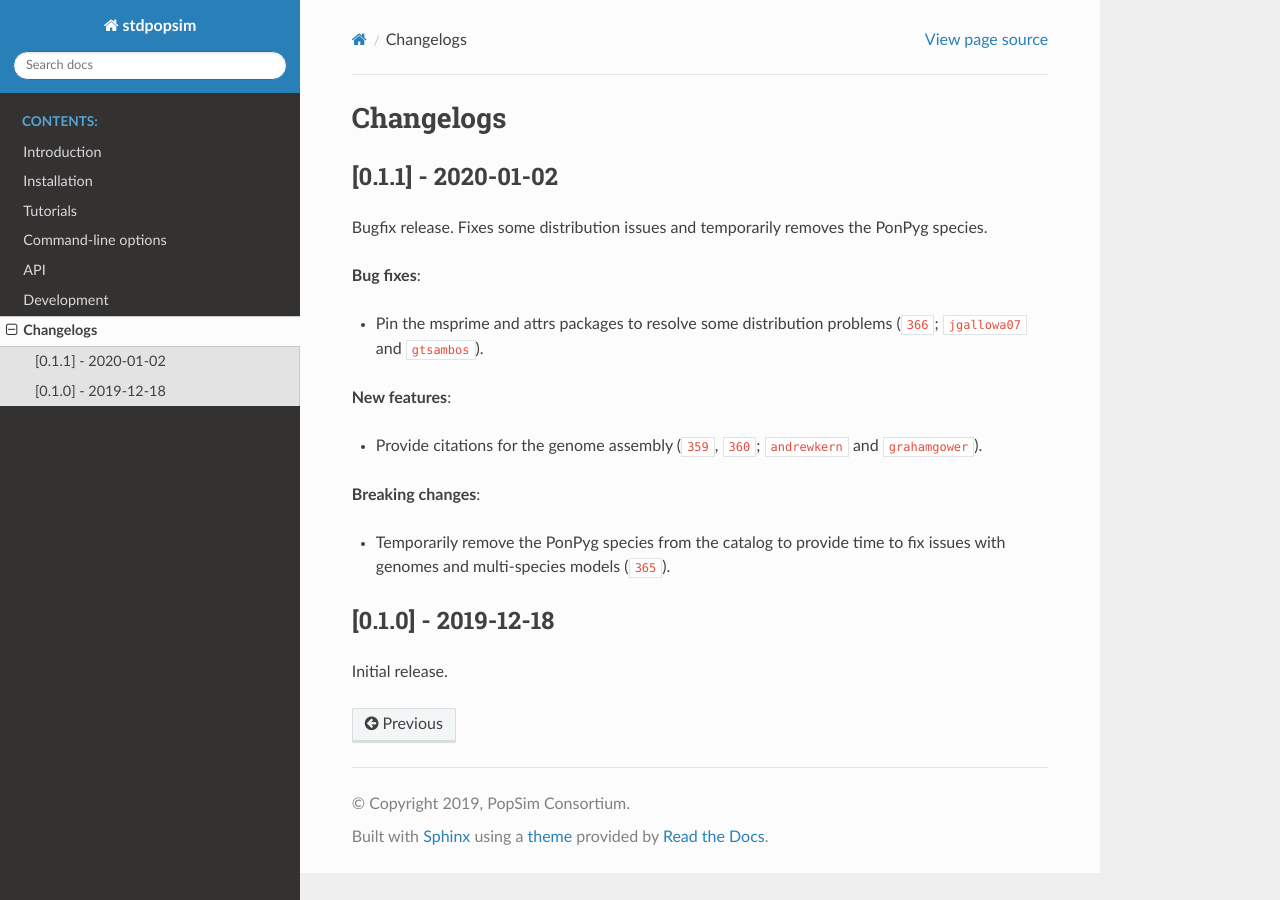
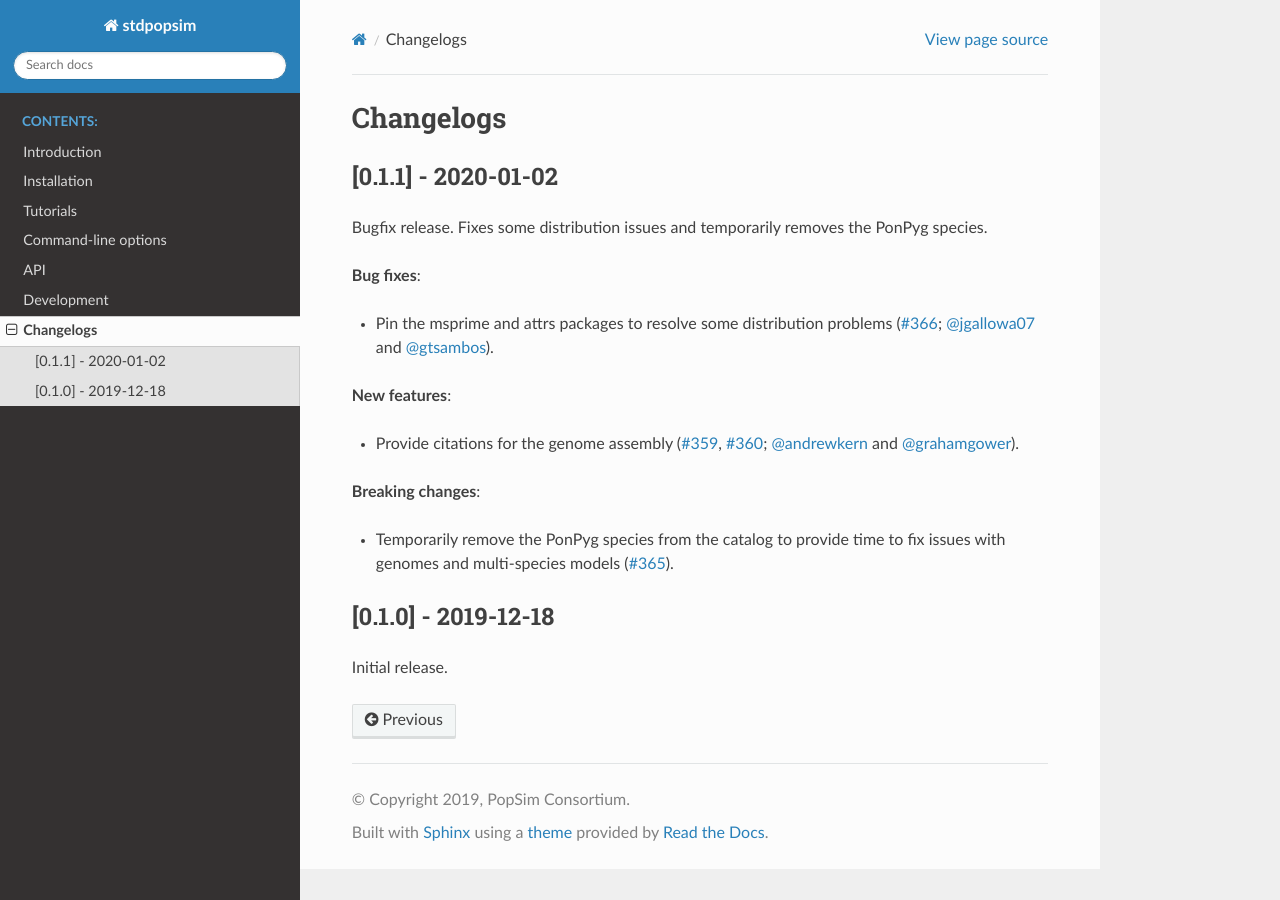
Before and after one commit to popsim-consortium/stdpopsim, a Sphinx documentation site: the page built from docs/changelogs.rst, in a window 1280 px wide. Built offline with Sphinx 7.4.7 and the Read the Docs theme 2.0.0, drawn with Linux system fonts in a browser that asks for light colours; formulas are drawn with MathJax 3; pages that are not in the unit, such as notebooks, are missing from menus; cross-references to code outside the pages are shown as plain code; part of the change alters nothing that is shown.

```diff
--- a/docs/conf.py
+++ b/docs/conf.py
@@ -28,7 +28,7 @@ author = 'PopSim Consortium'
 # The short X.Y version
 version = ''
 # The full version, including alpha/beta/rc tags
-release = '0.1.0'
+release = '0.1.1'
 
 
 # -- General configuration ---------------------------------------------------
@@ -49,7 +49,8 @@ extensions = [
     'sphinx.ext.viewcode',
     'speciescatalog',
     'sphinxarg.ext',
-    'sphinxcontrib.programoutput'
+    'sphinxcontrib.programoutput',
+    'sphinx_issues',
 ]
 
 # Add any paths that contain templates here, relative to this directory.
@@ -199,3 +200,6 @@ intersphinx_mapping = {
 
 # If true, `todo` and `todoList` produce output, else they produce nothing.
 todo_include_todos = True
+
+# Github repo
+issues_github_path = "popsim-consortium/stdpopsim"
```
Also changed, not shown: 2 other files.
